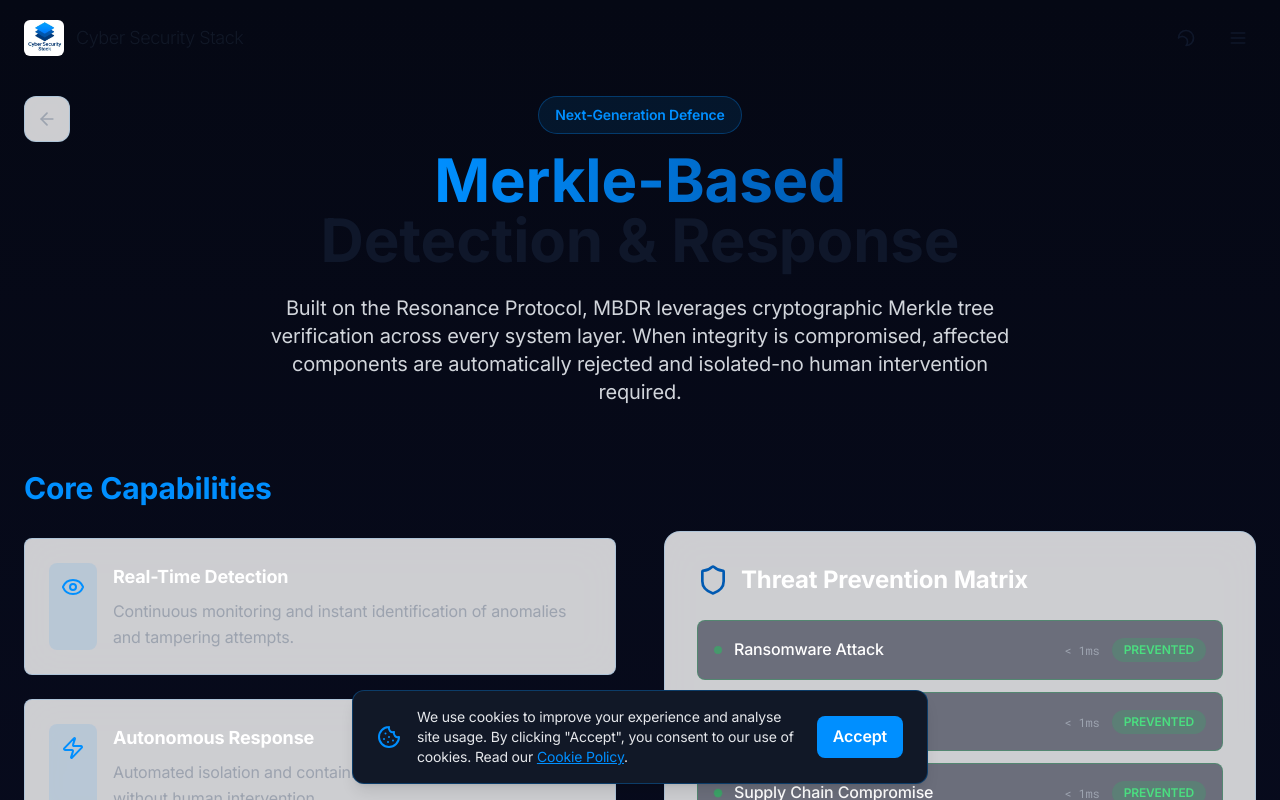
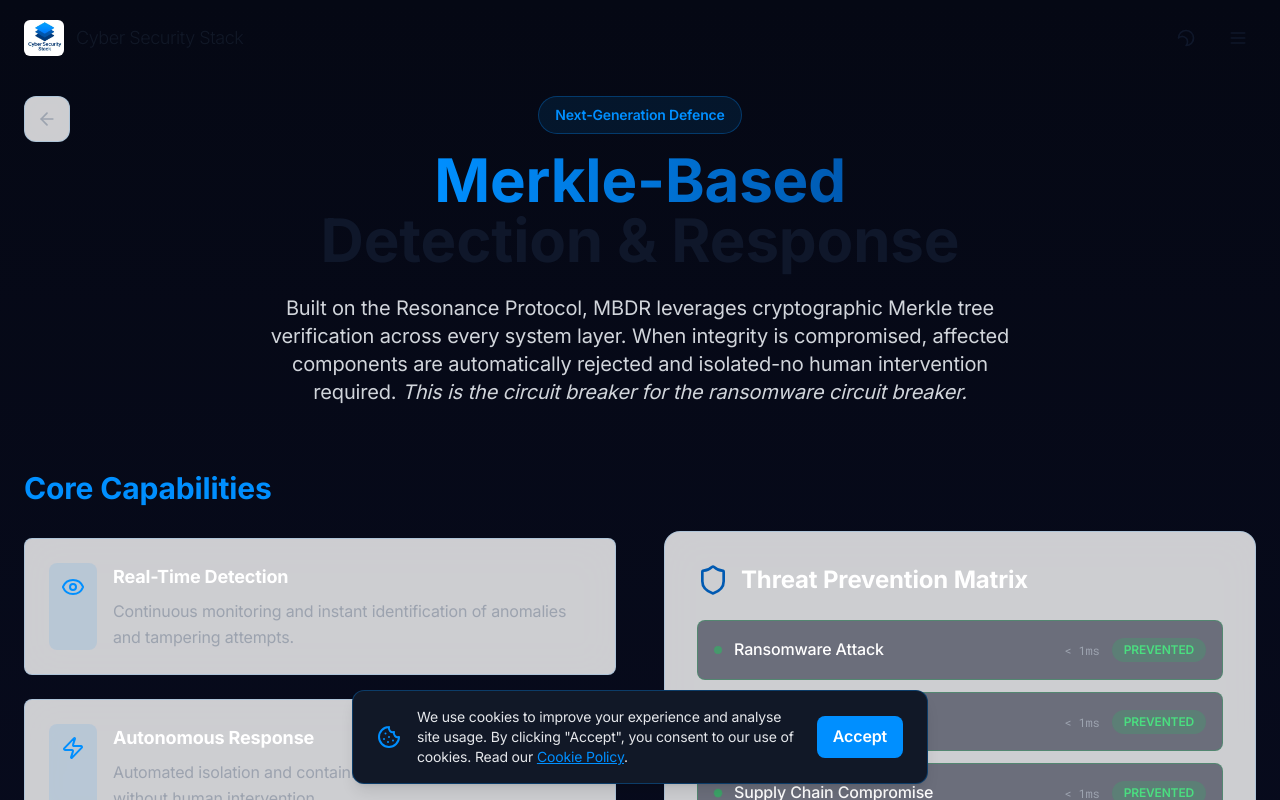
Before and after one commit to DevanshM1211/Cybersecurity-Stack-Website, a Next.js app: page /mbdr in a window 1280 px wide. Shown: the top 800 px of the page. Built offline with nearby package versions, Linux system fonts and the light colour scheme.

Commit message:
Add italicized tagline to MBDR description

```diff
--- a/components/MBDR.tsx
+++ b/components/MBDR.tsx
@@ -90,7 +90,10 @@ const MBDR = () => {
             Built on the Resonance Protocol, MBDR leverages cryptographic Merkle
             tree verification across every system layer. When integrity is
             compromised, affected components are automatically rejected and
-            isolated-no human intervention required.
+            isolated-no human intervention required.{" "}
+            <em>
+              This is the circuit breaker for the ransomware circuit breaker.
+            </em>
           </motion.p>
         </motion.div>
 
```
